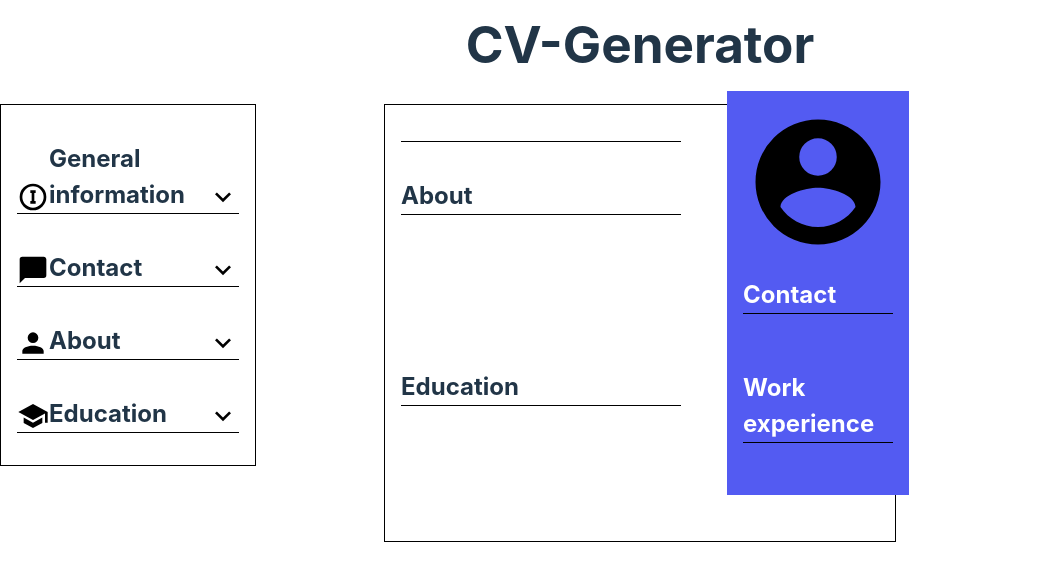
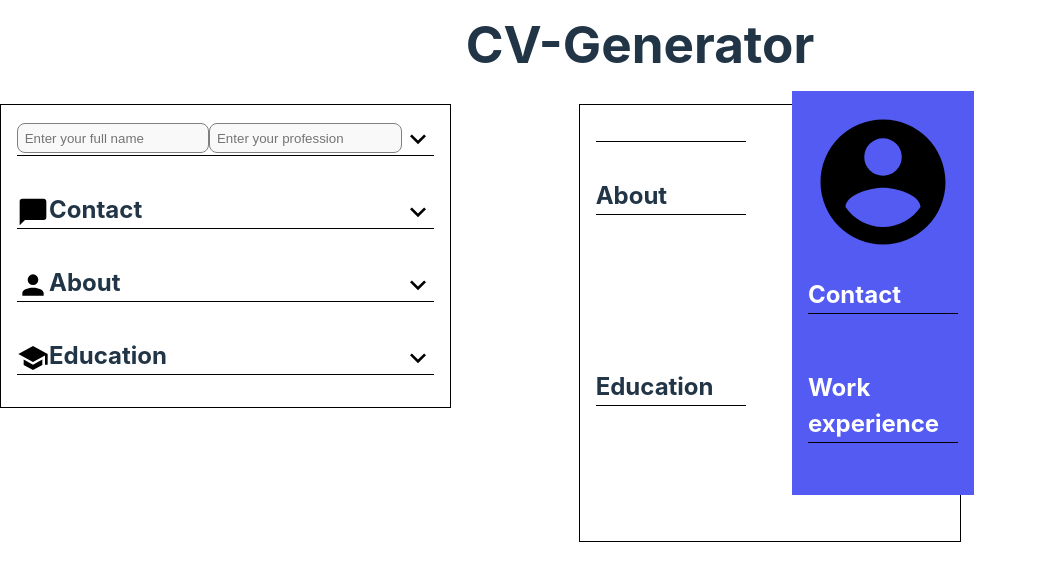
Before and after one commit to R3ndrex/CV-Generator, a React (Vite) app: page / in a window 1280 px wide. Shown: the top 580 px of the page, without its empty margins (0-1037 px from the left). Built offline with nearby package versions, Linux system fonts and the light colour scheme.

Commit message:
Add not changing image if image is ""

```diff
--- a/src/components/GeneralInfoChanger.jsx
+++ b/src/components/GeneralInfoChanger.jsx
@@ -1,13 +1,14 @@
 import iInCircle from "../assets/alpha-i-circle-outline.svg";
 export default function GeneralInfoChanger({ ChangerHeader, setGeneralInfo }) {
     function HandleImage(image) {
-        if (image) {
+        if (image && image.name !== "") {
             const reader = new FileReader();
 
             reader.onload = (e) =>
                 setGeneralInfo((prev) => {
                     return { ...prev, photoSrc: e.target.result };
                 });
+
             reader.readAsDataURL(image);
         }
     }
@@ -28,10 +29,10 @@ export default function GeneralInfoChanger({ ChangerHeader, setGeneralInfo }) {
                     });
                 }}
             >
-                <ChangerHeader>
-                    <img className="h2-image" src={iInCircle} alt="alpha-i" />
-                    <h2>General information</h2>
-
+                <ChangerHeader
+                    image={{ src: iInCircle, alt: "alpha-i" }}
+                    title="General information"
+                >
                     <input
                         type="text"
                         name="username"
```
